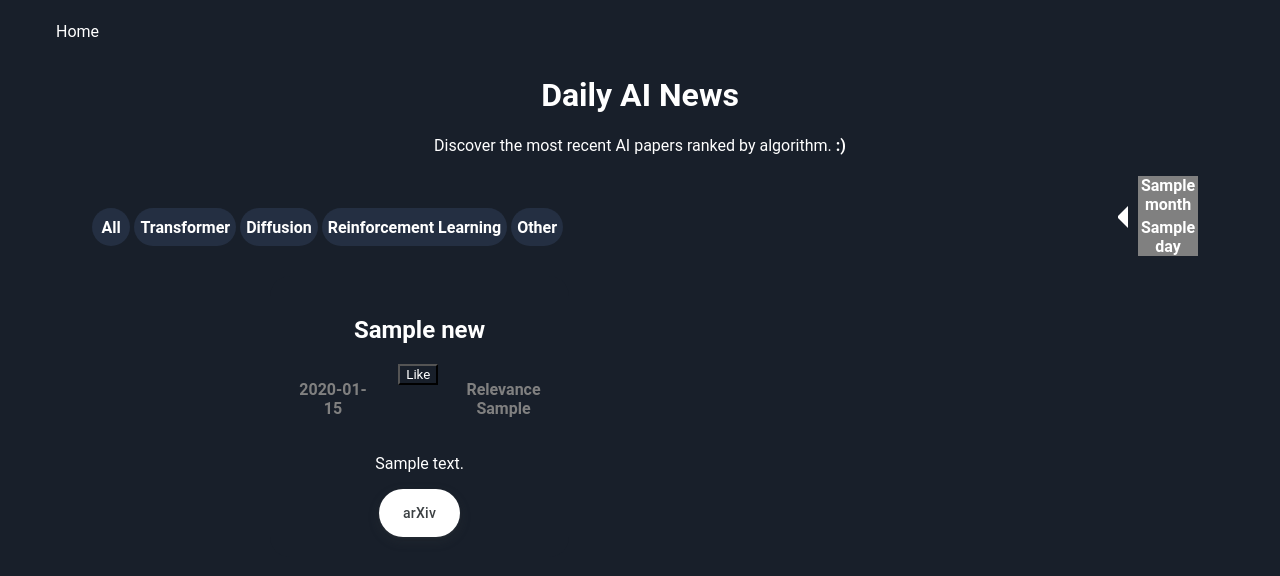
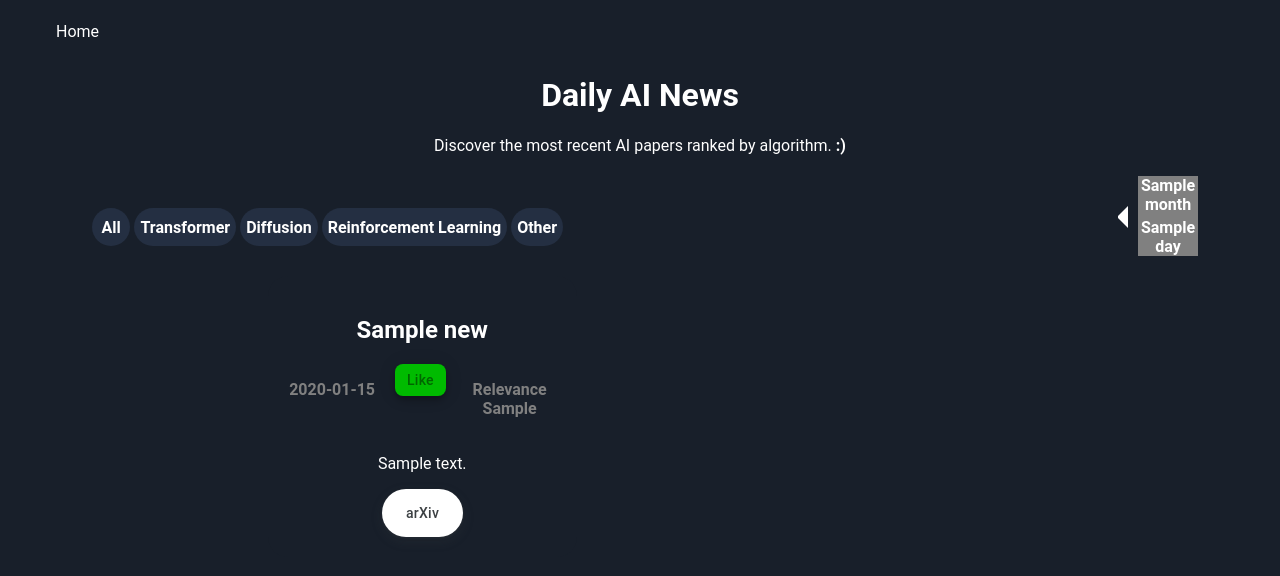
Before and after one commit to YHL04/newswebsite, a Django app: template templates/news.html in a window 1280 px wide. Shown: the top 576 px of the page. Run offline with Django 5.2, Linux system fonts and the light colour scheme; tables that the repository leaves empty hold one stand-in row (values such as "Sample post"); the template is opened without the code that fills it: values that come from a table or form of the project are taken from there, most other values are stand-ins (such as "Sample title", 1, 10 or a date in 2020).

```diff
--- a/static/like.css
+++ b/static/like.css
@@ -1,6 +1,6 @@
 
 
-.like-button-incr {
+.likebtn {
     align-items: center;
     appearance: none;
     background-color: #00bb00;
```
